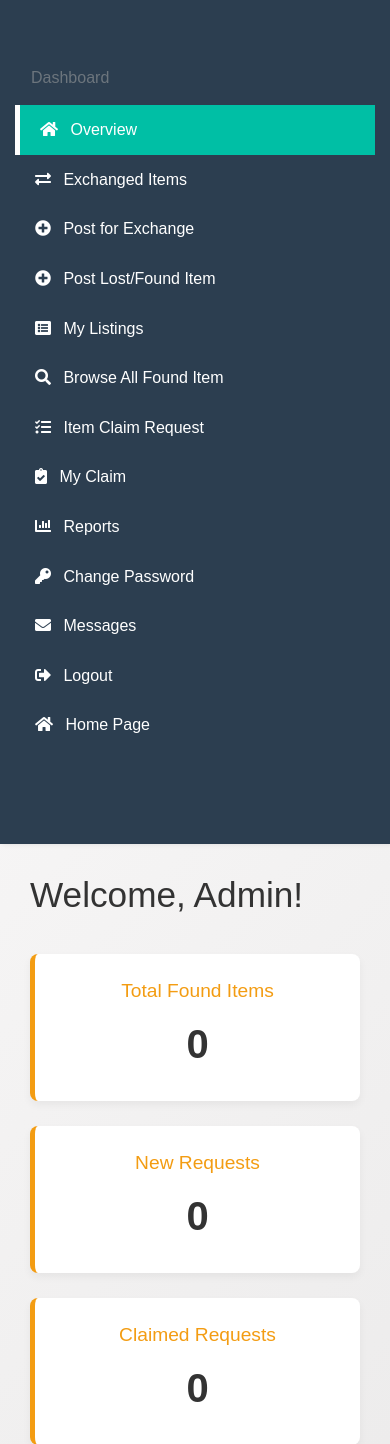
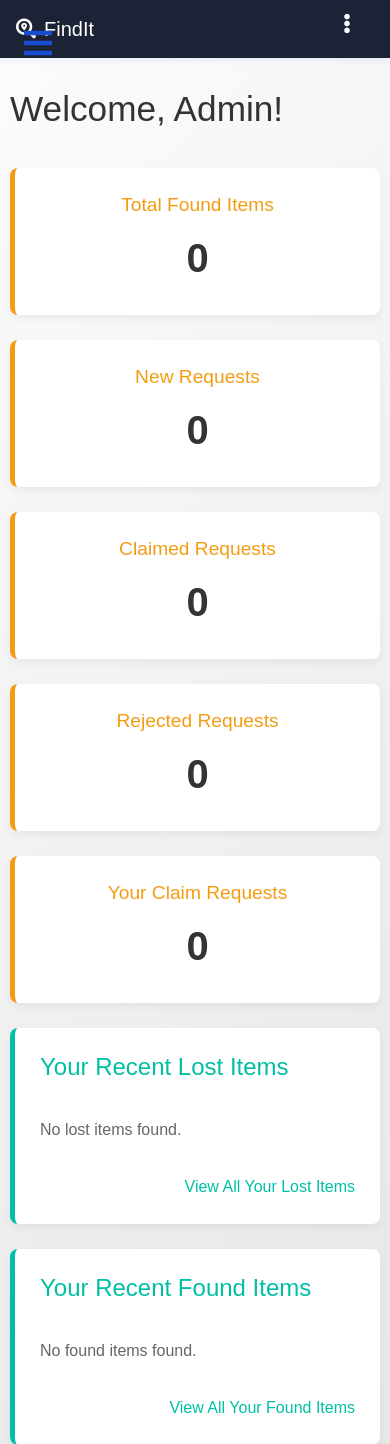
Before and after one commit to Tamima-Azad/LostAndFound, a PHP site: page /dashboard.php in a window 390 px wide. Shown: the top 1444 px of the page. Run offline with PHP 8.4, Linux system fonts and the light colour scheme; a user stored in the database is signed in; data that the repository does not hold is empty; some libraries are stand-ins or nearby versions.

Commit message:
8th commit

```diff
--- a/dashboard.php
+++ b/dashboard.php
@@ -68,6 +68,24 @@ $totalUserClaims = $totalUserClaims->fetchColumn();
             line-height: 1.6;
             background: linear-gradient(135deg, #fdfcfc 0%, #e2e1e1 100%); /* Soft gradient background */
             color: #333; /* Darker text for better readability */
+        }
+
+        .navbar-custom {
+            background:rgb(28, 35, 55);
+            color: #fff;
+            box-shadow: 0 2px 8px rgba(25,78,212,0.08);
+        }
+        .navbar-custom .navbar-brand,
+        .navbar-custom .nav-link,
+        .navbar-custom .navbar-toggler {
+            color: #fff !important;
+        }
+        .navbar-custom .nav-link:hover {
+            color: #00bfa5 !important;
+        }
+        .navbar-toggler {
+            border: none;
+            outline: none;
         }
 
         .sidebar {
@@ -207,9 +225,71 @@ $totalUserClaims = $totalUserClaims->fetchColumn();
             color: #00897b;
             text-decoration: underline;
         }
+
+        .sidebar-toggle {
+            display: none;
+        }
+        @media (max-width: 991.98px) {
+            .sidebar {
+                position: fixed;
+                left: -260px;
+                top: 0;
+                width: 240px;
+                height: 100%;
+                z-index: 1050;
+                transition: left 0.3s;
+            }
+            .sidebar.show {
+                left: 0;
+            }
+            .sidebar-toggle {
+                display: block;
+                position: absolute;
+                top: 18px;
+                left: 18px;
+                background: none;
+                border: none;
+                font-size: 2rem;
+                color: #194ed4;
+                z-index: 1051;
+            }
+            .main-content {
+                padding: 30px 10px 30px 10px;
+            }
+        }
+        .sidebar-backdrop {
+            display: none;
+            position: fixed;
+            top: 0; left: 0; right: 0; bottom: 0;
+            background: rgba(0,0,0,0.2);
+            z-index: 1049;
+        }
+        .sidebar.show ~ .sidebar-backdrop {
+            display: block;
+        }
     </style>
 </head>
 <body>
+    <!-- Navbar -->
+    <nav class="navbar navbar-expand-lg navbar-custom">
+        <button class="sidebar-toggle mr-3" id="sidebarToggle" aria-label="Toggle sidebar">
+            <i class="fas fa-bars"></i>
+        </button>
+        <a class="navbar-brand" href="index.php"><i class="fas fa-search-location mr-2"></i>FindIt</a>
+        <button class="navbar-toggler" type="button" data-toggle="collapse" data-target="#mainNavbar" aria-controls="mainNavbar" aria-expanded="false" aria-label="Toggle navigation">
+            <span class="navbar-toggler-icon" style="color:#fff;"><i class="fas fa-ellipsis-v"></i></span>
+        </button>
+        <div class="collapse navbar-collapse" id="mainNavbar">
+            <ul class="navbar-nav ml-auto">
+                <li class="nav-item"><a class="nav-link" href="dashboard.php"><i class="fas fa-home mr-1"></i>Dashboard</a></li>
+                <li class="nav-item"><a class="nav-link" href="browsingItem.php"><i class="fas fa-search mr-1"></i>Browse</a></li>
+                <li class="nav-item"><a class="nav-link" href="about_us.php"><i class="fas fa-info-circle mr-1"></i>About</a></li>
+                <li class="nav-item"><a class="nav-link" href="contact.php"><i class="fas fa-envelope mr-1"></i>Contact</a></li>
+                <li class="nav-item"><a class="nav-link" href="logout.php"><i class="fas fa-sign-out-alt mr-1"></i>Logout</a></li>
+            </ul>
+        </div>
+    </nav>
+    <!-- End Navbar -->
 
     <div class="container-fluid">
         <div class="row">
@@ -288,7 +368,7 @@ $totalUserClaims = $totalUserClaims->fetchColumn();
                     </ul>
                 </div>
             </nav>
-
+            <div class="sidebar-backdrop" id="sidebarBackdrop"></div>
             <main role="main" class="col-md-9 ml-sm-auto col-lg-10 px-md-4 main-content">
                 <div class="dashboard-header">
                     <h1>Welcome, <?= htmlspecialchars($_SESSION['user_name']) ?>!</h1>
@@ -416,6 +496,19 @@ $totalUserClaims = $totalUserClaims->fetchColumn();
                 span.classList.add(span.textContent.toLowerCase());
             });
         });
+
+        // Sidebar toggle for mobile
+        const sidebar = document.getElementById('sidebar');
+        const toggleBtn = document.getElementById('sidebarToggle');
+        const backdrop = document.getElementById('sidebarBackdrop');
+        toggleBtn.addEventListener('click', function() {
+            sidebar.classList.toggle('show');
+            backdrop.style.display = sidebar.classList.contains('show') ? 'block' : 'none';
+        });
+        backdrop.addEventListener('click', function() {
+            sidebar.classList.remove('show');
+            backdrop.style.display = 'none';
+        });
     </script>
 </body>
 </html>
```
